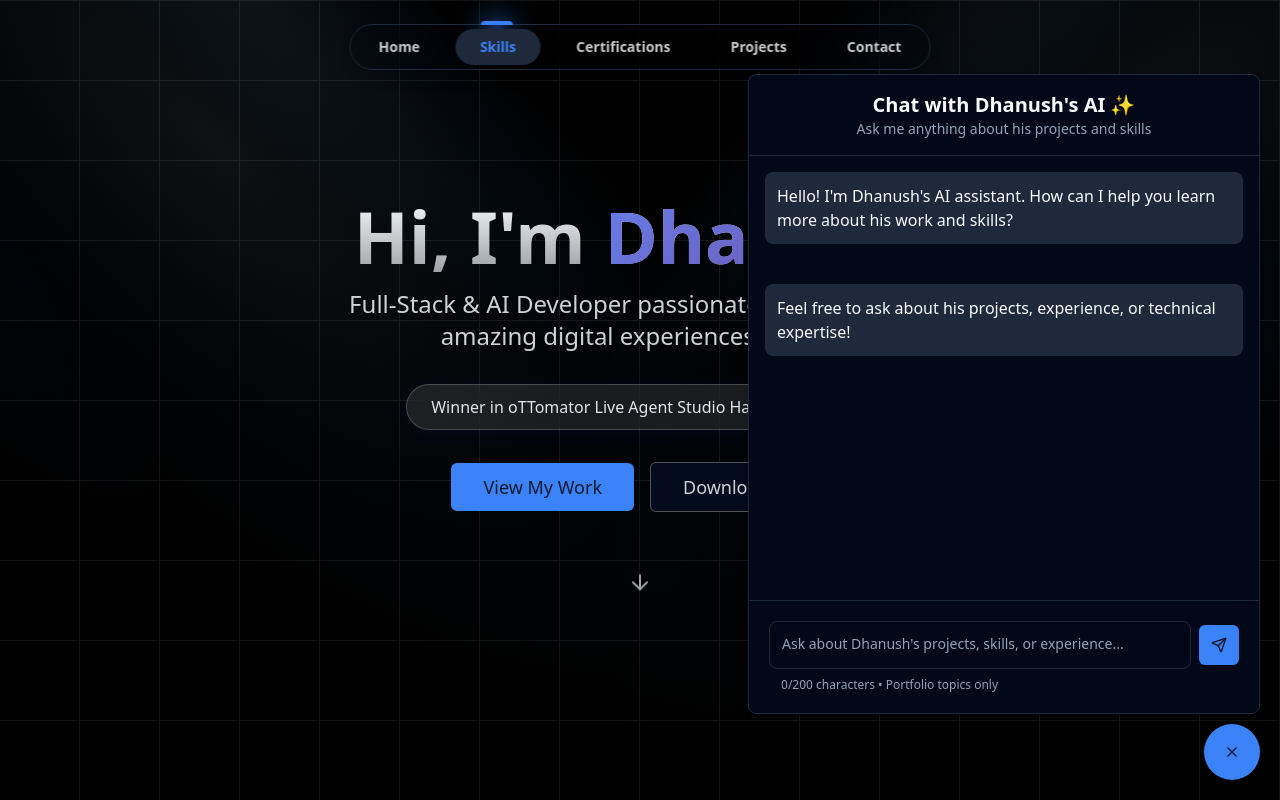
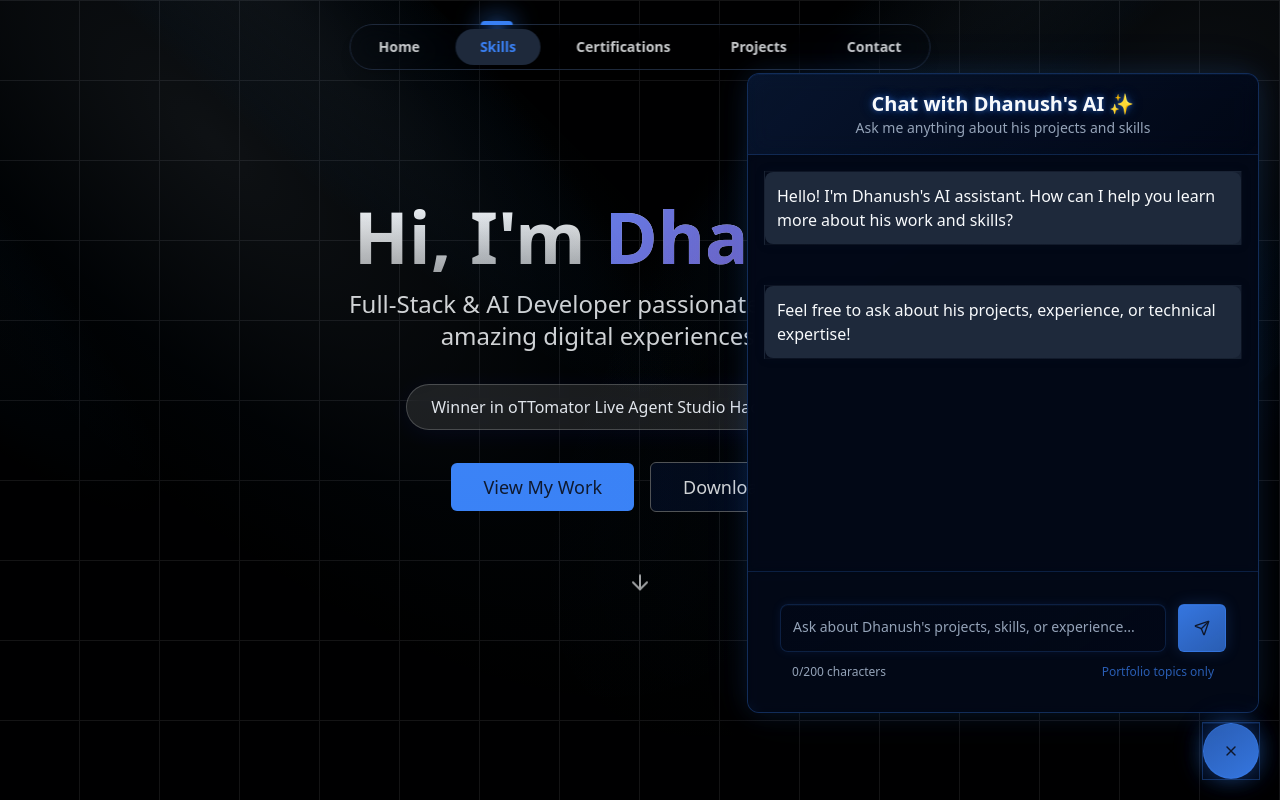
Before and after one commit to dhanushperumalla/emoji-portfolio-glow, a React (Vite) app: page / in a window 1280 px wide. Both pictures are taken after a click on the button 1232 px from the left and 752 px from the top of the page. Shown: the top 800 px of the page. Built offline with nearby package versions, Linux system fonts and the light colour scheme.

Commit message:
Style chatbot UI
Styled the chatbot sidebar with a neon effect and updated the main chat screen styles to match the portfolio's theme.

```diff
--- a/src/components/PortfolioChatbot.tsx
+++ b/src/components/PortfolioChatbot.tsx
@@ -92,23 +92,26 @@ export function PortfolioChatbot() {
       size="lg"
       position="bottom-right"
       icon={<Bot className="h-6 w-6" />}
+      className="neon-chat-container"
     >
-      <ExpandableChatHeader className="flex-col text-center justify-center">
-        <h1 className="text-xl font-semibold">Chat with Dhanush's AI ✨</h1>
+      <ExpandableChatHeader className="flex-col text-center justify-center neon-chat-header">
+        <h1 className="text-xl font-semibold neon-text">Chat with Dhanush's AI ✨</h1>
         <p className="text-sm text-muted-foreground">
           Ask me anything about his projects and skills
         </p>
       </ExpandableChatHeader>
 
-      <ExpandableChatBody>
+      <ExpandableChatBody className="backdrop-blur-sm">
         <ChatMessageList>
           {messages.map((message) => (
             <ChatBubble
               key={message.id}
               variant={message.sender === "user" ? "sent" : "received"}
+              className={message.sender === "user" ? "neon-message-user" : "neon-message-ai"}
             >
               <ChatBubbleMessage
                 variant={message.sender === "user" ? "sent" : "received"}
+                className="backdrop-blur-sm"
               >
                 {message.content}
               </ChatBubbleMessage>
@@ -116,19 +119,19 @@ export function PortfolioChatbot() {
           ))}
 
           {isLoading && (
-            <ChatBubble variant="received">
-              <ChatBubbleMessage isLoading />
+            <ChatBubble variant="received" className="neon-message-ai">
+              <ChatBubbleMessage isLoading className="backdrop-blur-sm" />
             </ChatBubble>
           )}
         </ChatMessageList>
       </ExpandableChatBody>
 
-      <ExpandableChatFooter>
+      <ExpandableChatFooter className="border-t border-primary/20 backdrop-blur-sm">
         <form
           onSubmit={handleSubmit}
-          className="flex flex-col gap-2 p-1"
+          className="flex flex-col gap-3 p-4"
         >
-          <div className="flex items-center gap-2">
+          <div className="flex items-center gap-3">
             <ChatInput
               value={input}
               onChange={(e) => {
@@ -142,7 +145,7 @@ export function PortfolioChatbot() {
                 }
               }}
               placeholder="Ask about Dhanush's projects, skills, or experience..."
-              className={`flex-1 min-h-12 resize-none rounded-lg bg-background border p-3 shadow-none focus-visible:ring-1 focus-visible:ring-ring ${
+              className={`neon-chat-input flex-1 min-h-12 resize-none rounded-lg p-3 ${
                 inputError ? "border-destructive" : ""
               }`}
               maxLength={200}
@@ -150,17 +153,18 @@ export function PortfolioChatbot() {
             <Button
               type="submit"
               size="icon"
-              className="shrink-0"
+              className="neon-send-button shrink-0 h-12 w-12"
               disabled={isLoading || !!inputError}
             >
-              <Send className="h-4 w-4" />
+              <Send className="h-5 w-5" />
             </Button>
           </div>
           {inputError && (
-            <p className="text-xs text-destructive px-3">{inputError}</p>
+            <p className="text-xs text-destructive px-3 animate-fade-in">{inputError}</p>
           )}
-          <p className="text-xs text-muted-foreground px-3">
-            {input.length}/200 characters • Portfolio topics only
+          <p className="text-xs text-muted-foreground px-3 flex justify-between items-center">
+            <span>{input.length}/200 characters</span>
+            <span className="text-primary/70">Portfolio topics only</span>
           </p>
         </form>
       </ExpandableChatFooter>
--- a/src/components/ui/expandable-chat.tsx
+++ b/src/components/ui/expandable-chat.tsx
@@ -59,7 +59,7 @@ const ExpandableChat: React.FC<ExpandableChatProps> = ({
       <div
         ref={chatRef}
         className={cn(
-          "flex flex-col bg-background border sm:rounded-lg shadow-md overflow-hidden transition-all duration-250 ease-out sm:absolute sm:w-[90vw] sm:h-[80vh] fixed inset-0 w-full h-full sm:inset-auto",
+          "neon-chat-container flex flex-col border sm:rounded-xl overflow-hidden transition-all duration-300 ease-out sm:absolute sm:w-[90vw] sm:h-[80vh] fixed inset-0 w-full h-full sm:inset-auto",
           chatConfig.chatPositions[position],
           chatConfig.dimensions[size],
           isOpen ? chatConfig.states.open : chatConfig.states.closed,
@@ -131,7 +131,8 @@ const ExpandableChatToggle: React.FC<ExpandableChatToggleProps> = ({
     variant="default"
     onClick={toggleChat}
     className={cn(
-      "w-14 h-14 rounded-full shadow-md flex items-center justify-center hover:shadow-lg hover:shadow-black/30 transition-all duration-300",
+      "neon-chat-toggle w-14 h-14 rounded-full flex items-center justify-center transition-all duration-300",
+      isOpen && "rotate-180",
       className,
     )}
     {...props}
--- a/src/index.css
+++ b/src/index.css
@@ -106,6 +106,141 @@
   box-shadow: 0 20px 40px rgba(0, 0, 0, 0.3);
 }
 
+/* Neon Chat Effects */
+.neon-chat-container {
+  border: 1px solid hsl(var(--primary) / 0.3);
+  background: linear-gradient(145deg,
+    hsl(var(--background) / 0.95) 0%,
+    hsl(var(--card) / 0.98) 100%);
+  backdrop-filter: blur(20px);
+  box-shadow:
+    0 0 20px hsl(var(--primary) / 0.1),
+    0 0 40px hsl(var(--primary) / 0.05),
+    inset 0 1px 0 hsl(var(--primary) / 0.1);
+  animation: neon-pulse 3s ease-in-out infinite;
+}
+
+.neon-chat-header {
+  background: linear-gradient(135deg,
+    hsl(var(--primary) / 0.1) 0%,
+    transparent 100%);
+  border-bottom: 1px solid hsl(var(--primary) / 0.2);
+  backdrop-filter: blur(10px);
+}
+
+.neon-chat-toggle {
+  background: linear-gradient(145deg,
+    hsl(var(--primary) / 0.9) 0%,
+    hsl(var(--primary) / 0.7) 100%);
+  border: 1px solid hsl(var(--primary) / 0.3);
+  box-shadow:
+    0 0 20px hsl(var(--primary) / 0.3),
+    0 0 40px hsl(var(--primary) / 0.1),
+    inset 0 1px 0 hsl(var(--primary) / 0.2);
+  transition: all 0.3s cubic-bezier(0.4, 0, 0.2, 1);
+}
+
+.neon-chat-toggle:hover {
+  box-shadow:
+    0 0 30px hsl(var(--primary) / 0.5),
+    0 0 60px hsl(var(--primary) / 0.2),
+    inset 0 1px 0 hsl(var(--primary) / 0.3);
+  transform: scale(1.05);
+}
+
+.neon-chat-input {
+  border: 1px solid hsl(var(--primary) / 0.2);
+  background: linear-gradient(145deg,
+    hsl(var(--background) / 0.8) 0%,
+    hsl(var(--card) / 0.9) 100%);
+  box-shadow:
+    0 0 10px hsl(var(--primary) / 0.1),
+    inset 0 1px 0 hsl(var(--primary) / 0.05);
+  transition: all 0.3s ease;
+}
+
+.neon-chat-input:focus {
+  border-color: hsl(var(--primary) / 0.5);
+  box-shadow:
+    0 0 20px hsl(var(--primary) / 0.3),
+    0 0 40px hsl(var(--primary) / 0.1),
+    inset 0 1px 0 hsl(var(--primary) / 0.1);
+  outline: none;
+}
+
+.neon-send-button {
+  background: linear-gradient(145deg,
+    hsl(var(--primary) / 0.9) 0%,
+    hsl(var(--primary) / 0.7) 100%);
+  border: 1px solid hsl(var(--primary) / 0.3);
+  box-shadow:
+    0 0 15px hsl(var(--primary) / 0.2),
+    inset 0 1px 0 hsl(var(--primary) / 0.2);
+  transition: all 0.3s ease;
+}
+
+.neon-send-button:hover:not(:disabled) {
+  box-shadow:
+    0 0 25px hsl(var(--primary) / 0.4),
+    0 0 50px hsl(var(--primary) / 0.2),
+    inset 0 1px 0 hsl(var(--primary) / 0.3);
+  transform: scale(1.05);
+}
+
+.neon-message-user {
+  background: linear-gradient(145deg,
+    hsl(var(--primary) / 0.8) 0%,
+    hsl(var(--primary) / 0.6) 100%);
+  border: 1px solid hsl(var(--primary) / 0.3);
+  box-shadow:
+    0 0 15px hsl(var(--primary) / 0.2),
+    inset 0 1px 0 hsl(var(--primary) / 0.2);
+}
+
+.neon-message-ai {
+  background: linear-gradient(145deg,
+    hsl(var(--card) / 0.9) 0%,
+    hsl(var(--muted) / 0.8) 100%);
+  border: 1px solid hsl(var(--border) / 0.3);
+  box-shadow:
+    0 0 10px hsl(var(--border) / 0.1),
+    inset 0 1px 0 hsl(var(--border) / 0.1);
+}
+
+@keyframes neon-pulse {
+  0%, 100% {
+    box-shadow:
+      0 0 20px hsl(var(--primary) / 0.1),
+      0 0 40px hsl(var(--primary) / 0.05),
+      inset 0 1px 0 hsl(var(--primary) / 0.1);
+  }
+  50% {
+    box-shadow:
+      0 0 30px hsl(var(--primary) / 0.15),
+      0 0 60px hsl(var(--primary) / 0.08),
+      inset 0 1px 0 hsl(var(--primary) / 0.15);
+  }
+}
+
+@keyframes neon-glow {
+  0%, 100% {
+    text-shadow:
+      0 0 5px hsl(var(--primary) / 0.5),
+      0 0 10px hsl(var(--primary) / 0.3),
+      0 0 15px hsl(var(--primary) / 0.2);
+  }
+  50% {
+    text-shadow:
+      0 0 10px hsl(var(--primary) / 0.8),
+      0 0 20px hsl(var(--primary) / 0.5),
+      0 0 30px hsl(var(--primary) / 0.3);
+  }
+}
+
+.neon-text {
+  animation: neon-glow 2s ease-in-out infinite;
+}
+
 /* Modern Mobile Menu Styles */
 @keyframes iconBounce {
   0%, 100% {
```
